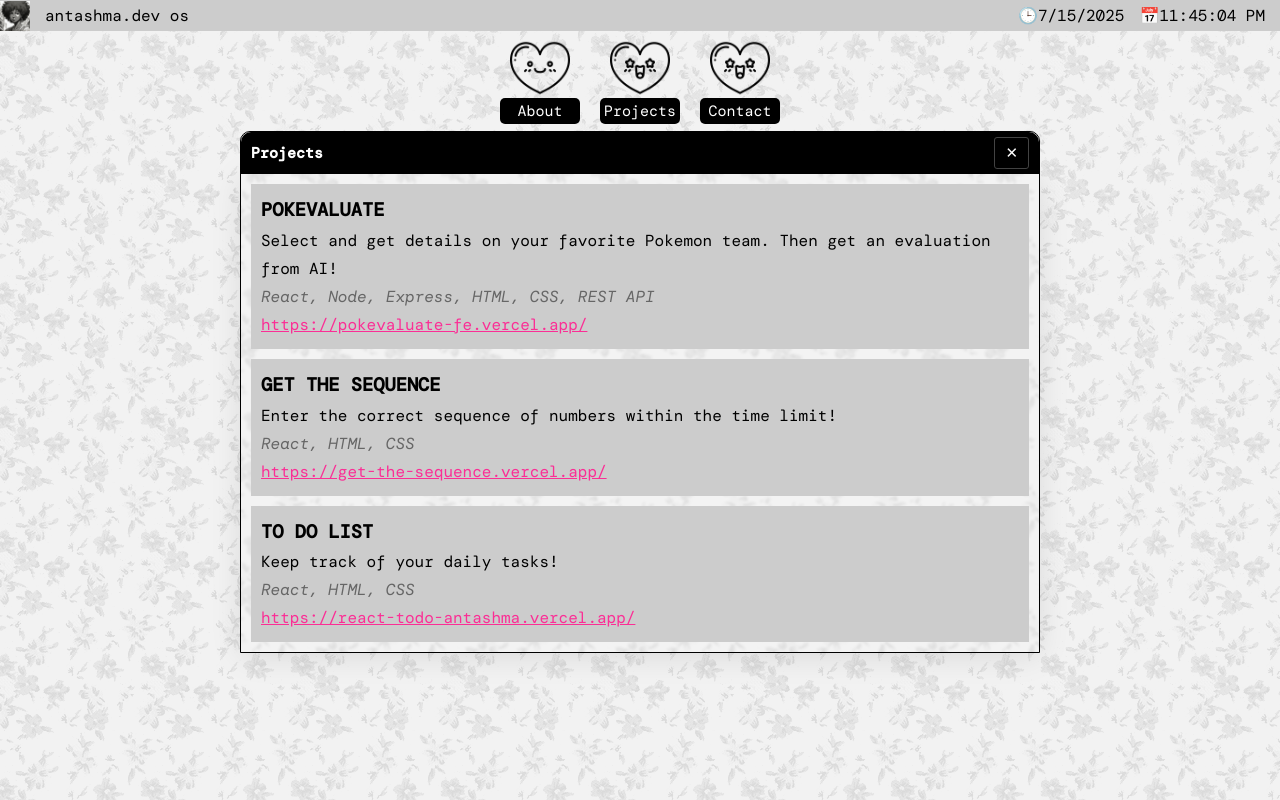
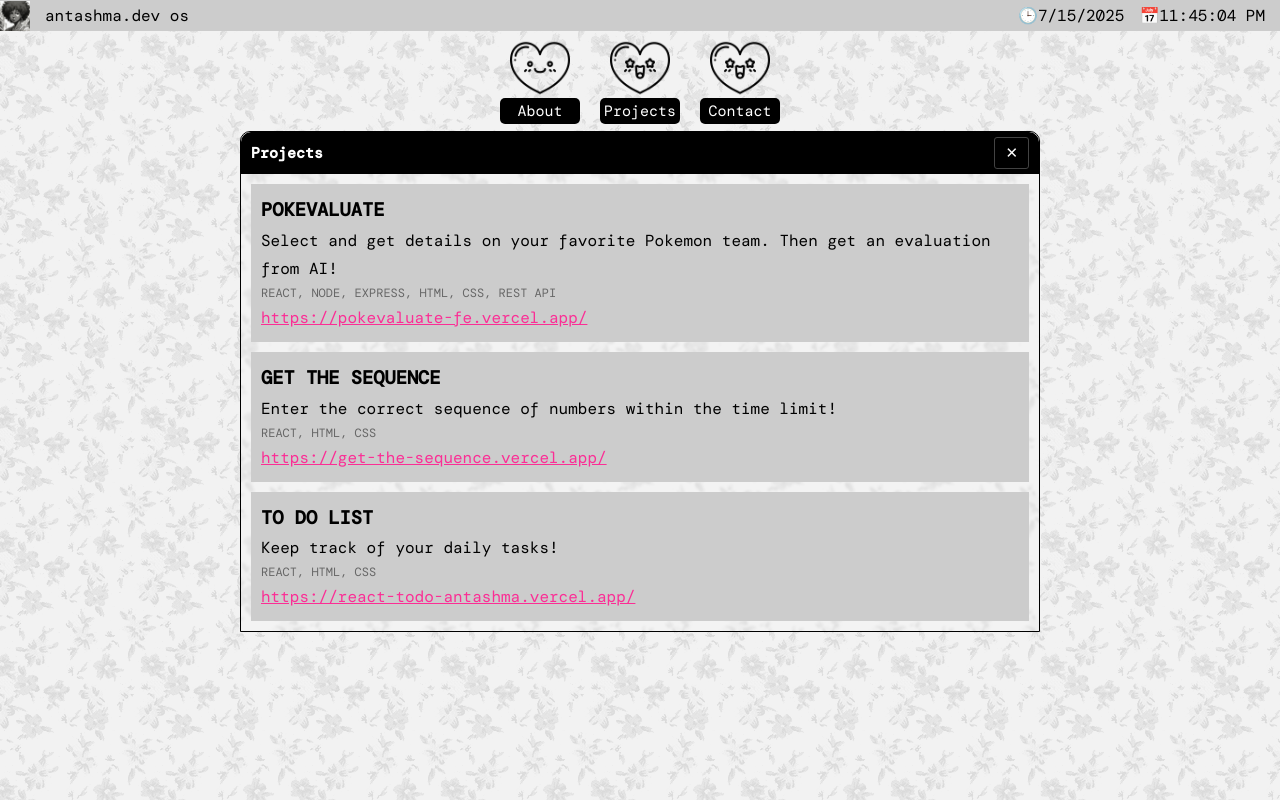
Before and after one commit to Antashma/antashma-site, a React (Vite) app: page /projects in a window 1280 px wide. Built offline with nearby package versions, Linux system fonts and the light colour scheme.

Commit message:
update styling

```diff
--- a/src/App.css
+++ b/src/App.css
@@ -13,10 +13,6 @@ h3 {
     text-transform: uppercase;
 }
 
-main {
-    width: 100%;
-}
-
 ol,
 ul {
     margin-left: 50px;
@@ -26,13 +22,8 @@ a {
     color: rgb(251, 46, 149);
 }
 
-/* #app {
-    width: 100%;
-    display: flex;
-    flex-direction: column;
-} */
-
 header {
+    flex-shrink: 0;
     width: 100%;
     display: flex;
     justify-content: space-between;
@@ -60,6 +51,7 @@ header {
 }
 
 #icons {
+    flex-shrink: 0;
     width: 100%;
     display: flex;
     justify-content: center;
@@ -104,15 +96,20 @@ header {
 }
 
 .window {
+    flex-grow: 1;
+    max-height: fit-content;
+    display: flex;
+    flex-direction: column;
+    overflow: hidden;
     width: 800px;
-    height: auto;
-    margin: 0 auto;
+    margin-bottom: 10px;
     border: 1px solid #000;
     border-top-left-radius: 10px;
     border-top-right-radius: 10px;
     font-size: 1.6rem;
 
     .title-bar {
+        flex-shrink: 0;
         display: flex;
         justify-content: space-between;
         align-items: center;
@@ -137,6 +134,8 @@ header {
     }
 
     .content {
+        flex: 1;
+        overflow-y: auto;
         display: flex;
         padding: 10px;
         background-color: rgba(255, 255, 255, 0.1);
@@ -190,7 +189,8 @@ header {
 
             .tech-stack {
                 color: #666;
-                font-style: italic;
+                text-transform: uppercase;
+                font-size: 1.2rem;
             }
         }
     }
--- a/src/index.css
+++ b/src/index.css
@@ -30,6 +30,10 @@
     box-sizing: border-box;
 }
 
+html, body, #root, #app {
+    height: 100%;
+}
+
 html {
     font-size: 62.5%;
 }
@@ -39,3 +43,11 @@ body {
     font-size: 1.6rem;
     background: url(./assets/greyfloral.png) fixed;
 }
+
+#app {
+    display: flex;
+    flex-direction: column;
+    align-items: center;
+    min-height: 100vh;
+    overflow: hidden;
+}
```
